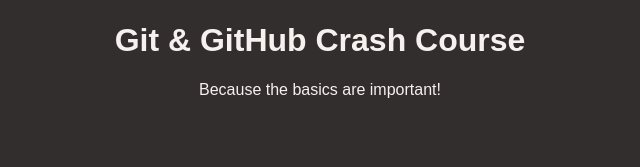
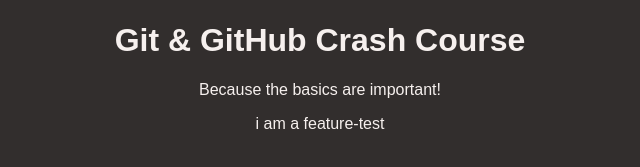
Before and after one commit to Shruthi-gitaccount/PracticeRepo, a plain HTML site: page index.html in a window 1280 px wide. Shown: the part 147-314 px from the top of the page, without its empty margins (320-960 px from the left). Drawn offline with Linux system fonts and the light colour scheme.

Commit message:
p added to test1

```diff
--- a/index.html
+++ b/index.html
@@ -11,5 +11,6 @@
     <img id="logo" src="logo.png" alt="A logo that contains the word 'Git'" />
     <h1>Git & GitHub Crash Course</h1>
     <p>Because the basics are important!</p>
+    <p>i am a feature-test</p>
   </body>
 </html>
```
